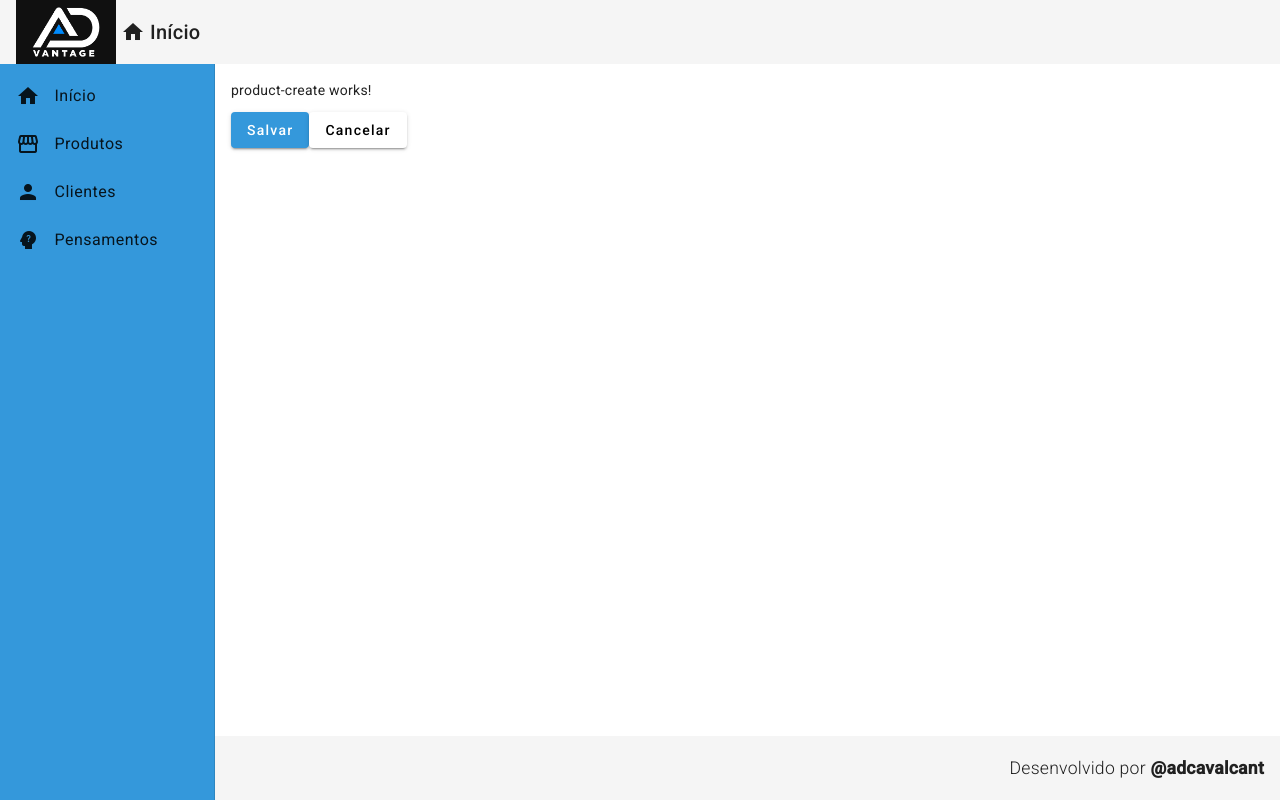
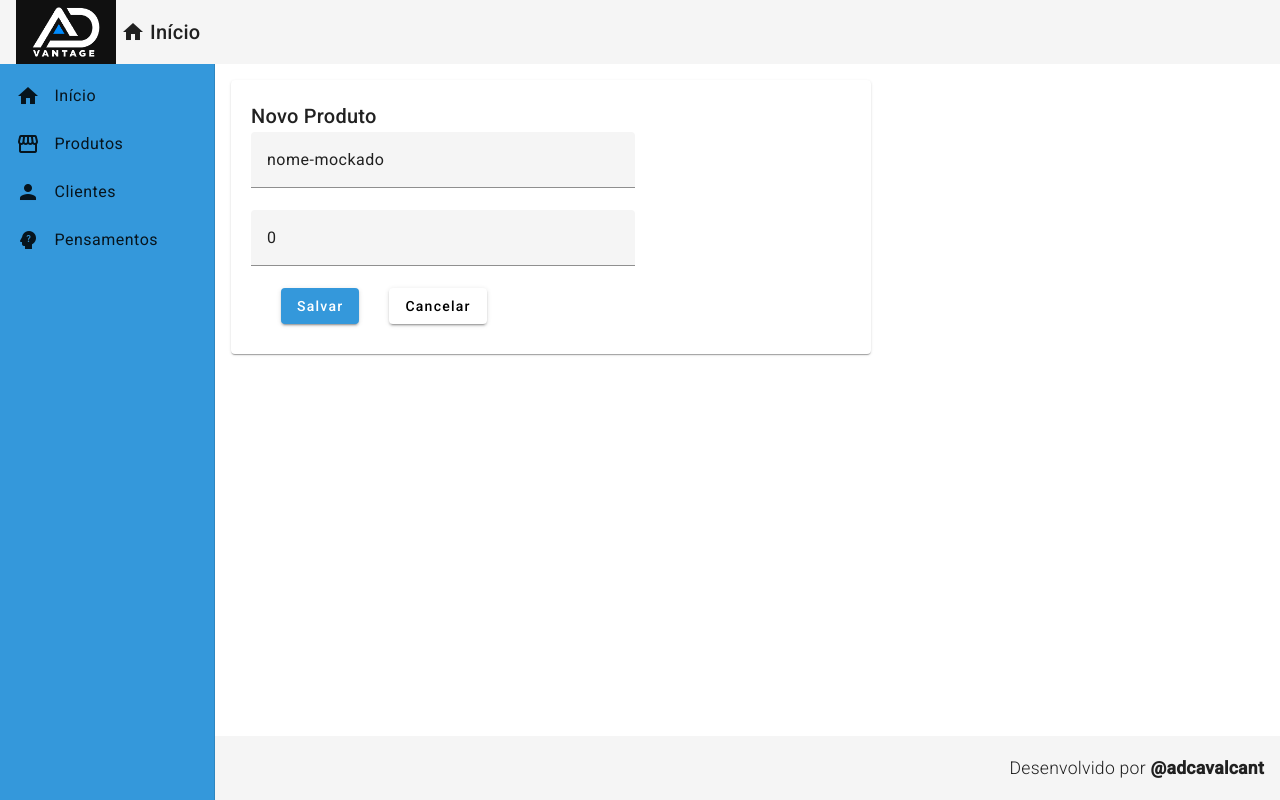
Before and after one commit to adcavalcant/Angular-Cod3r, an Angular app in the folder frontend/: page /products/create in a window 1280 px wide. Built offline with nearby package versions, Linux system fonts and the light colour scheme.

Commit message:
Formulário Criar Produto

```diff
--- a/frontend/src/app/components/product/product-create/product-create.component.css
+++ b/frontend/src/app/components/product/product-create/product-create.component.css
@@ -0,0 +1,15 @@
+mat-card {
+  padding: 20px;
+  width: 50vw;
+}
+
+form {
+  display: flex;
+  flex-direction: column;
+  width: 30vw;
+}
+
+
+button {
+  margin: 0px 0px 10px 30px;
+}
--- a/frontend/src/app/components/product/product-create/product-create.component.html
+++ b/frontend/src/app/components/product/product-create/product-create.component.html
@@ -1,9 +1,32 @@
-<p>product-create works!</p>
-
-<button class="button-save" mat-raised-button style="background-color: #3498db; color: white;"
-  (click)="createProduct()">
-  Salvar
-</button>
-<button mat-raised-button (click)="cancel()">
-  Cancelar
-</button>
+<mat-card>
+  <mat-card-title>Novo Produto</mat-card-title>
+  <form>
+    <mat-form-field>
+      <input
+        matInput
+        placeholder="Nome"
+        [(ngModel)]="product.name"
+        name="name"
+      />
+    </mat-form-field>
+    <mat-form-field>
+      <input
+        matInput
+        placeholder="Preço (R$)"
+        [(ngModel)]="product.price"
+        name="price"
+      />
+    </mat-form-field>
+  </form>
+  <div class="buttons">
+    <button
+      class="button-save"
+      mat-raised-button
+      style="background-color: #3498db; color: white"
+      (click)="createProduct()"
+    >
+      Salvar
+    </button>
+    <button mat-raised-button (click)="cancel()">Cancelar</button>
+  </div>
+</mat-card>
--- a/frontend/src/app/components/product/product-create/product-create.component.ts
+++ b/frontend/src/app/components/product/product-create/product-create.component.ts
@@ -10,7 +10,7 @@ import { Product } from '../product.model';
 })
 export class ProductCreateComponent implements OnInit {
   product: Product = {
-    name: '',
+    name: 'nome-mockado',
     price: 0,
   };
 
```
Also changed, not shown: frontend/src/app/app.module.ts (+8 -1 lines).
